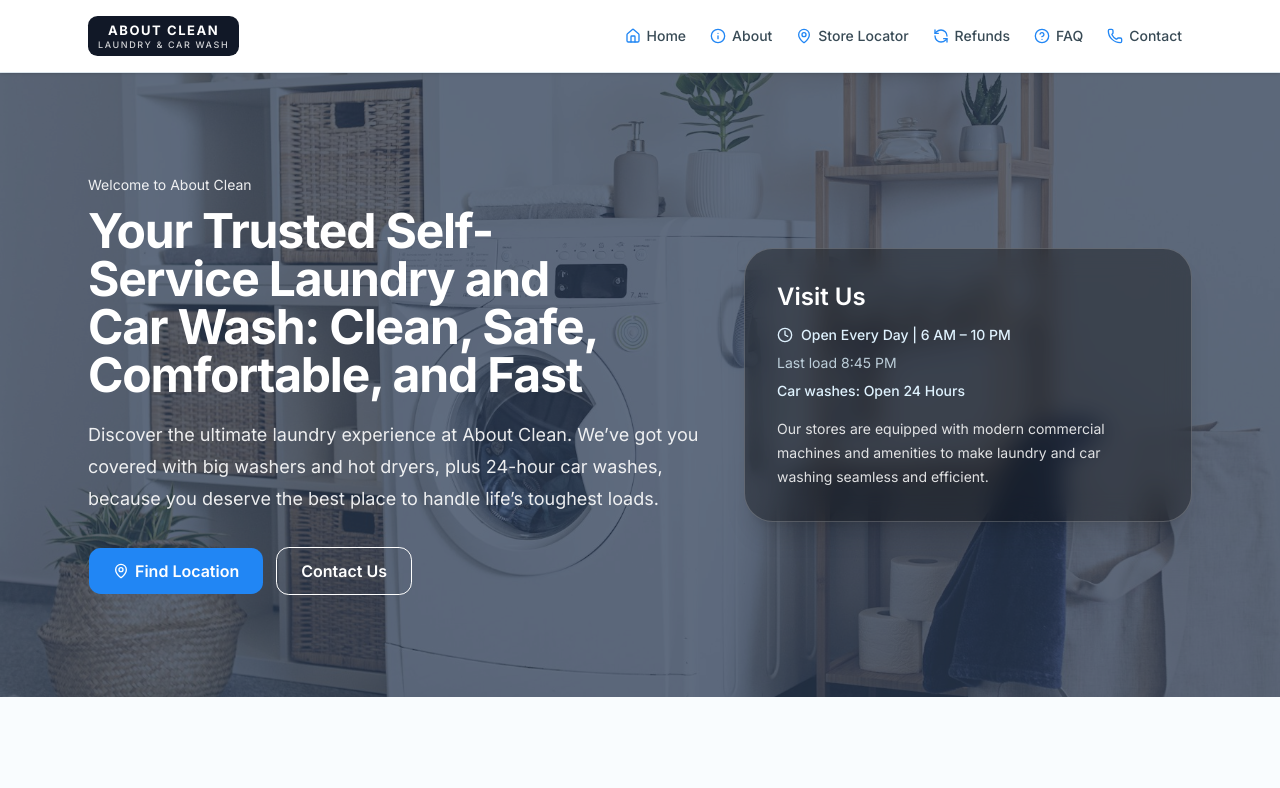
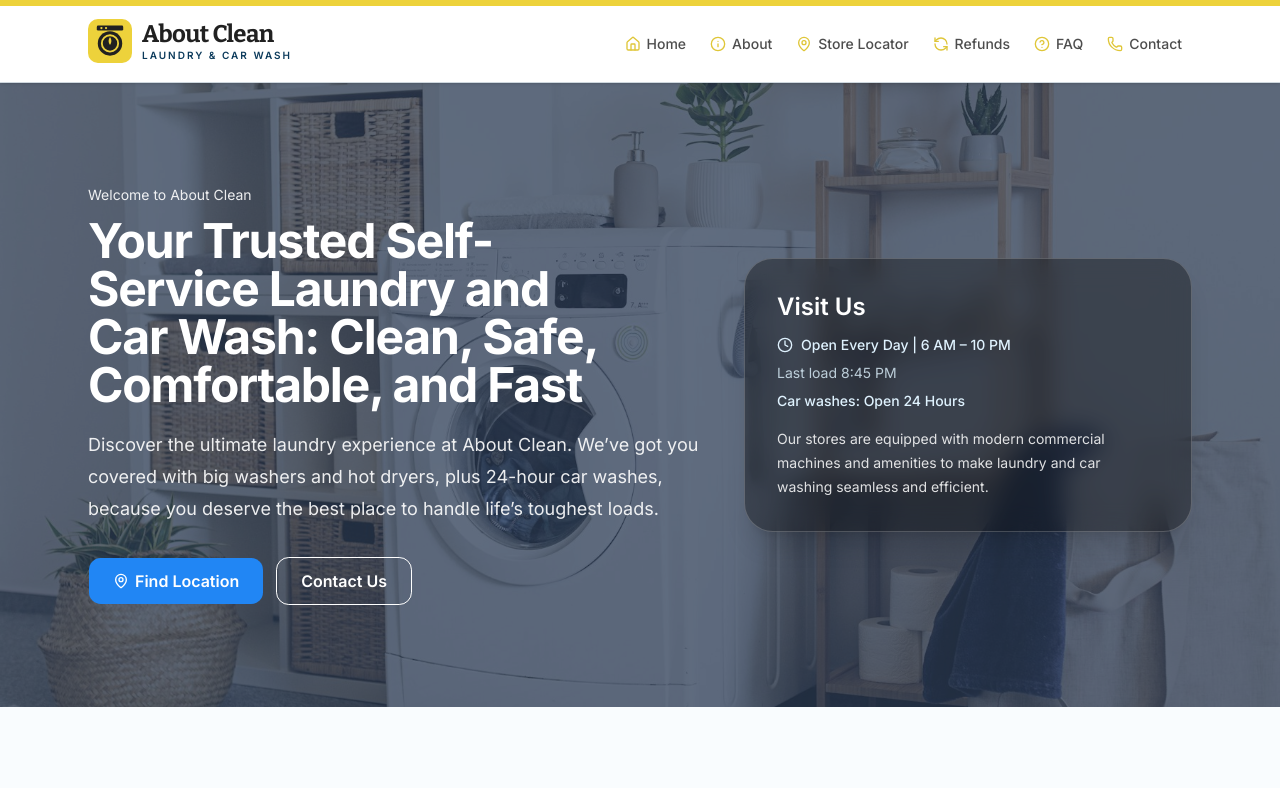
Before and after one commit to Kafie1985/About-Clean-Website, a Next.js app: page / in a window 1280 px wide. Shown: the top 788 px of the page. Built offline with nearby package versions, Linux system fonts and the light colour scheme.

Commit message:
Use About Clean brand mark and gold header/footer accents
Replace the boxed placeholder wordmark with the company lockup in
the original gold and charcoal, and carry those colors through the
header and footer bars, icons, and hovers.

Co-authored-by: 85.andrewsmith <85.andrewsmith@gmail.com>

```diff
--- a/src/app/globals.css
+++ b/src/app/globals.css
@@ -10,6 +10,7 @@
   --font-sans: var(--font-sans);
   --font-mono: var(--font-geist-mono);
   --font-heading: var(--font-sans);
+  --font-logo: var(--font-logo);
   --color-sidebar-ring: var(--sidebar-ring);
   --color-sidebar-border: var(--sidebar-border);
   --color-sidebar-accent-foreground: var(--sidebar-accent-foreground);
@@ -35,6 +36,10 @@
   --color-secondary: var(--secondary);
   --color-primary-foreground: var(--primary-foreground);
   --color-primary: var(--primary);
+  --color-brand-gold: var(--brand-gold);
+  --color-brand-gold-deep: var(--brand-gold-deep);
+  --color-brand-ink: var(--brand-ink);
+  --color-brand-navy: var(--brand-navy);
   --color-popover-foreground: var(--popover-foreground);
   --color-popover: var(--popover);
   --color-card-foreground: var(--card-foreground);
@@ -49,6 +54,10 @@
 }
 
 :root {
+  --brand-gold: #edd23b;
+  --brand-gold-deep: #dfc638;
+  --brand-ink: #212121;
+  --brand-navy: #0b3a5b;
   --background: oklch(0.99 0.004 240);
   --foreground: oklch(0.22 0.04 240);
   --card: oklch(1 0 0);
--- a/src/app/layout.tsx
+++ b/src/app/layout.tsx
@@ -1,6 +1,6 @@
 import type { Metadata } from "next";
 import type { ReactNode } from "react";
-import { Inter } from "next/font/google";
+import { Bitter, Inter } from "next/font/google";
 
 import { SiteFooter } from "@/components/site-footer";
 import { SiteHeader } from "@/components/site-header";
@@ -11,6 +11,11 @@ import "./globals.css";
 const inter = Inter({
   subsets: ["latin"],
   variable: "--font-sans",
+});
+
+const bitter = Bitter({
+  subsets: ["latin"],
+  variable: "--font-logo",
 });
 
 export const metadata: Metadata = {
@@ -37,7 +42,10 @@ export default function RootLayout({
   children: ReactNode;
 }) {
   return (
-    <html lang="en" className={`${inter.variable} h-full antialiased`}>
+    <html
+      lang="en"
+      className={`${inter.variable} ${bitter.variable} h-full antialiased`}
+    >
       <body className={`${inter.className} flex min-h-full flex-col bg-background`}>
         <SiteHeader />
         <main className="flex-1">{children}</main>
--- a/src/components/logo.tsx
+++ b/src/components/logo.tsx
@@ -1,4 +1,33 @@
 import { cn } from "@/lib/utils";
+
+function BrandMark({ className }: { className?: string }) {
+  return (
+    <svg
+      viewBox="0 0 40 40"
+      className={className}
+      aria-hidden="true"
+      focusable="false"
+    >
+      <rect width="40" height="40" rx="9" fill="#EDD23B" />
+      <rect x="8" y="6" width="24" height="4.5" rx="1.2" fill="#212121" />
+      <circle cx="12.2" cy="8.25" r="1.05" fill="#EDD23B" />
+      <circle cx="16.4" cy="8.25" r="1.05" fill="#EDD23B" />
+      <circle cx="20" cy="22.2" r="11.1" fill="#212121" />
+      <circle
+        cx="20"
+        cy="22.2"
+        r="7.4"
+        fill="none"
+        stroke="#EDD23B"
+        strokeWidth="1.7"
+      />
+      <path
+        d="M20 16.4c1.7 2.4 1.7 4.8 0 7.2-1.7-2.4-1.7-4.8 0-7.2Z"
+        fill="#EDD23B"
+      />
+    </svg>
+  );
+}
 
 export function Logo({
   className,
@@ -8,18 +37,23 @@ export function Logo({
   inverted?: boolean;
 }) {
   return (
-    <span
-      className={cn(
-        "inline-flex items-center justify-center rounded-sm px-2.5 py-1.5 text-center leading-tight",
-        inverted ? "bg-white text-[#0b3a5b]" : "bg-[#111827] text-white",
-        className
-      )}
-    >
-      <span className="block">
-        <span className="block text-[13px] font-bold tracking-[0.12em] uppercase">
+    <span className={cn("inline-flex items-center gap-2.5", className)}>
+      <BrandMark className="size-10 shrink-0 sm:size-11" />
+      <span className="min-w-0 leading-none">
+        <span
+          className={cn(
+            "block font-logo text-[1.35rem] font-bold tracking-tight sm:text-[1.5rem]",
+            inverted ? "text-white" : "text-[#212121]"
+          )}
+        >
           About Clean
         </span>
-        <span className="block text-[9px] font-medium tracking-[0.18em] uppercase opacity-80">
+        <span
+          className={cn(
+            "mt-1 block text-[9px] font-semibold tracking-[0.2em] uppercase sm:text-[10px]",
+            inverted ? "text-[#EDD23B]" : "text-[#0b3a5b]"
+          )}
+        >
           Laundry &amp; Car Wash
         </span>
       </span>
--- a/src/components/site-footer.tsx
+++ b/src/components/site-footer.tsx
@@ -10,7 +10,8 @@ export function SiteFooter() {
   const carWashes = locations.filter((l) => l.type === "car-wash");
 
   return (
-    <footer className="mt-auto bg-[#0b3a5b] text-sky-50">
+    <footer className="mt-auto bg-brand-navy text-sky-50">
+      <div className="h-1.5 bg-brand-gold" />
       <div className="mx-auto grid w-full max-w-6xl gap-10 px-4 py-14 sm:px-6 md:grid-cols-4">
         <div className="md:col-span-1">
           <Logo inverted />
@@ -22,13 +23,13 @@ export function SiteFooter() {
         </div>
 
         <div>
-          <h2 className="text-sm font-semibold tracking-wide text-white uppercase">
+          <h2 className="text-sm font-semibold tracking-wide text-brand-gold uppercase">
             Visit
           </h2>
           <ul className="mt-3 space-y-2 text-sm text-sky-100/85">
             {nav.map((item) => (
               <li key={item.href}>
-                <Link href={item.href} className="hover:text-white">
+                <Link href={item.href} className="hover:text-brand-gold">
                   {item.label}
                 </Link>
               </li>
@@ -37,7 +38,7 @@ export function SiteFooter() {
         </div>
 
         <div>
-          <h2 className="text-sm font-semibold tracking-wide text-white uppercase">
+          <h2 className="text-sm font-semibold tracking-wide text-brand-gold uppercase">
             Laundromats
           </h2>
           <ul className="mt-3 space-y-2 text-sm text-sky-100/85">
@@ -45,7 +46,7 @@ export function SiteFooter() {
               <li key={location.slug}>
                 <Link
                   href={`/locations/${location.slug}`}
-                  className="hover:text-white"
+                  className="hover:text-brand-gold"
                 >
                   {location.name}
                 </Link>
@@ -55,7 +56,7 @@ export function SiteFooter() {
         </div>
 
         <div>
-          <h2 className="text-sm font-semibold tracking-wide text-white uppercase">
+          <h2 className="text-sm font-semibold tracking-wide text-brand-gold uppercase">
             Car washes
           </h2>
           <ul className="mt-3 space-y-2 text-sm text-sky-100/85">
@@ -63,7 +64,7 @@ export function SiteFooter() {
               <li key={location.slug}>
                 <Link
                   href={`/locations/${location.slug}`}
-                  className="hover:text-white"
+                  className="hover:text-brand-gold"
                 >
                   {location.name}
                 </Link>
@@ -73,22 +74,22 @@ export function SiteFooter() {
           <div className="mt-6 space-y-2 text-sm text-sky-100/85">
             <a
               href={site.phoneHref}
-              className="flex items-center gap-2 hover:text-white"
+              className="flex items-center gap-2 hover:text-brand-gold"
             >
-              <PhoneIcon className="size-4" />
+              <PhoneIcon className="size-4 text-brand-gold" />
               {site.phone}
             </a>
             <a
               href={site.emailHref}
-              className="flex items-center gap-2 hover:text-white"
+              className="flex items-center gap-2 hover:text-brand-gold"
             >
-              <MailIcon className="size-4" />
+              <MailIcon className="size-4 text-brand-gold" />
               {site.email}
             </a>
           </div>
         </div>
       </div>
-      <div className="border-t border-white/10">
+      <div className="border-t border-brand-gold/25">
         <div className="mx-auto flex w-full max-w-6xl flex-col gap-2 px-4 py-5 text-xs text-sky-200/70 sm:flex-row sm:items-center sm:justify-between sm:px-6">
           <p>
             © {new Date().getFullYear()} {site.legalName}. All rights reserved.
--- a/src/components/site-header.tsx
+++ b/src/components/site-header.tsx
@@ -24,9 +24,10 @@ const icons = {
 
 export function SiteHeader() {
   return (
-    <header className="group sticky top-0 z-40 border-b bg-white shadow-sm">
+    <header className="group sticky top-0 z-40 bg-white shadow-sm">
+      <div className="h-1.5 bg-brand-gold" />
       <input id="nav-toggle" type="checkbox" className="peer sr-only" />
-      <div className="mx-auto flex h-[72px] w-full max-w-6xl items-center justify-between gap-4 px-4 sm:px-6">
+      <div className="mx-auto flex h-[76px] w-full max-w-6xl items-center justify-between gap-4 px-4 sm:px-6">
         <Link href="/" className="shrink-0">
           <Logo />
         </Link>
@@ -38,9 +39,9 @@ export function SiteHeader() {
               <Link
                 key={item.href}
                 href={item.href}
-                className="inline-flex items-center gap-1.5 rounded-md px-2.5 py-2 text-sm font-medium text-foreground/80 transition-colors hover:text-primary"
+                className="inline-flex items-center gap-1.5 rounded-md px-2.5 py-2 text-sm font-medium text-brand-ink/80 transition-colors hover:text-brand-navy"
               >
-                <Icon className="size-4 text-primary" />
+                <Icon className="size-4 text-brand-gold-deep" />
                 {item.label}
               </Link>
             );
@@ -49,15 +50,16 @@ export function SiteHeader() {
 
         <label
           htmlFor="nav-toggle"
-          className="inline-flex size-10 cursor-pointer items-center justify-center rounded-md text-foreground hover:bg-muted lg:hidden"
+          className="inline-flex size-10 cursor-pointer items-center justify-center rounded-md text-brand-ink hover:bg-brand-gold/20 lg:hidden"
         >
           <MenuIcon className="size-5 group-has-[#nav-toggle:checked]:hidden" />
           <XIcon className="hidden size-5 group-has-[#nav-toggle:checked]:block" />
           <span className="sr-only">Menu</span>
         </label>
       </div>
+      <div className="h-px bg-brand-navy/20" />
 
-      <nav className="hidden border-t bg-white peer-checked:block lg:peer-checked:hidden">
+      <nav className="hidden border-t border-brand-gold/40 bg-white peer-checked:block lg:peer-checked:hidden">
         <div className="mx-auto flex w-full max-w-6xl flex-col gap-1 px-4 py-4 sm:px-6">
           {nav.map((item) => {
             const Icon = icons[item.icon];
@@ -65,18 +67,18 @@ export function SiteHeader() {
               <Link
                 key={item.href}
                 href={item.href}
-                className="inline-flex items-center gap-2 rounded-lg px-3 py-3 text-base font-medium hover:bg-muted"
+                className="inline-flex items-center gap-2 rounded-lg px-3 py-3 text-base font-medium text-brand-ink hover:bg-brand-gold/15"
               >
-                <Icon className="size-4 text-primary" />
+                <Icon className="size-4 text-brand-gold-deep" />
                 {item.label}
               </Link>
             );
           })}
           <a
             href={site.phoneHref}
-            className="mt-3 inline-flex h-11 items-center justify-center gap-2 rounded-md bg-primary px-4 text-sm font-medium text-primary-foreground hover:bg-primary/80"
+            className="mt-3 inline-flex h-11 items-center justify-center gap-2 rounded-md bg-brand-navy px-4 text-sm font-medium text-white hover:bg-brand-navy/90"
           >
-            <PhoneIcon className="size-4" />
+            <PhoneIcon className="size-4 text-brand-gold" />
             Call {site.phone}
           </a>
         </div>
```
Also changed, not shown: public/favicon.svg.
